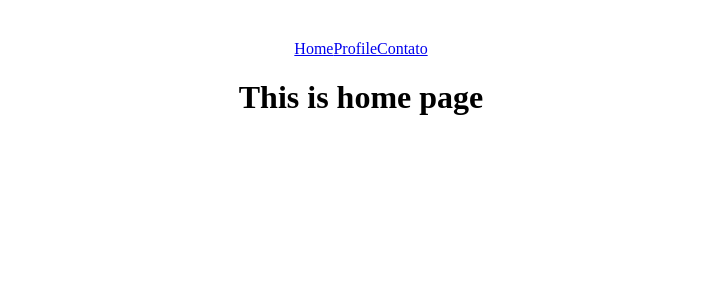
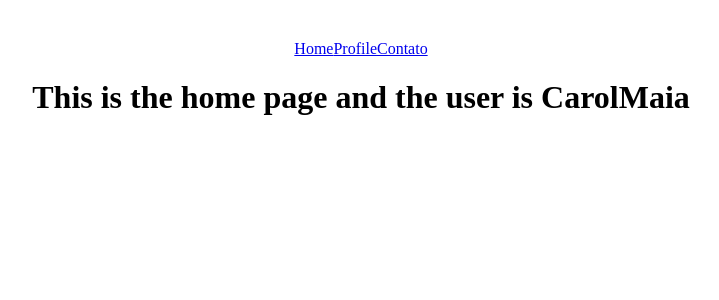
Before and after one commit to CarolMaiaP/react-multiple-pages, a React (Vite) app: page / in a window 1280 px wide. Shown: the top 300 px of the page, without its empty margins (279-998 px from the left). Built offline with nearby package versions, Linux system fonts and the light colour scheme.

Commit message:
feat: show user name

```diff
--- a/src/App.tsx
+++ b/src/App.tsx
@@ -8,7 +8,7 @@ import { PageNotFound } from './component/PageNotFound'
 import { Profile } from './component/Profile'
 
 function App() {
-  const [userName, setUserName] = useState("");
+  const [userName, setUserName] = useState("CarolMaia");
   return (
     <div className="App">
       <Router>
--- a/src/component/Home.tsx
+++ b/src/component/Home.tsx
@@ -4,6 +4,6 @@ interface homeProps{
 
 export function Home({userName}: homeProps){
   return(
-    <h1>This is home page</h1>
+    <h1>This is the home page and the user is {userName}</h1>
   )
 }
--- a/src/component/Profile.tsx
+++ b/src/component/Profile.tsx
@@ -4,6 +4,6 @@ interface profileProps{
 
 export function Profile({userName}: profileProps){
   return(
-    <h1>Profile</h1>
+    <h1>Profile: the user is: {userName}</h1>
   )
 }
```
